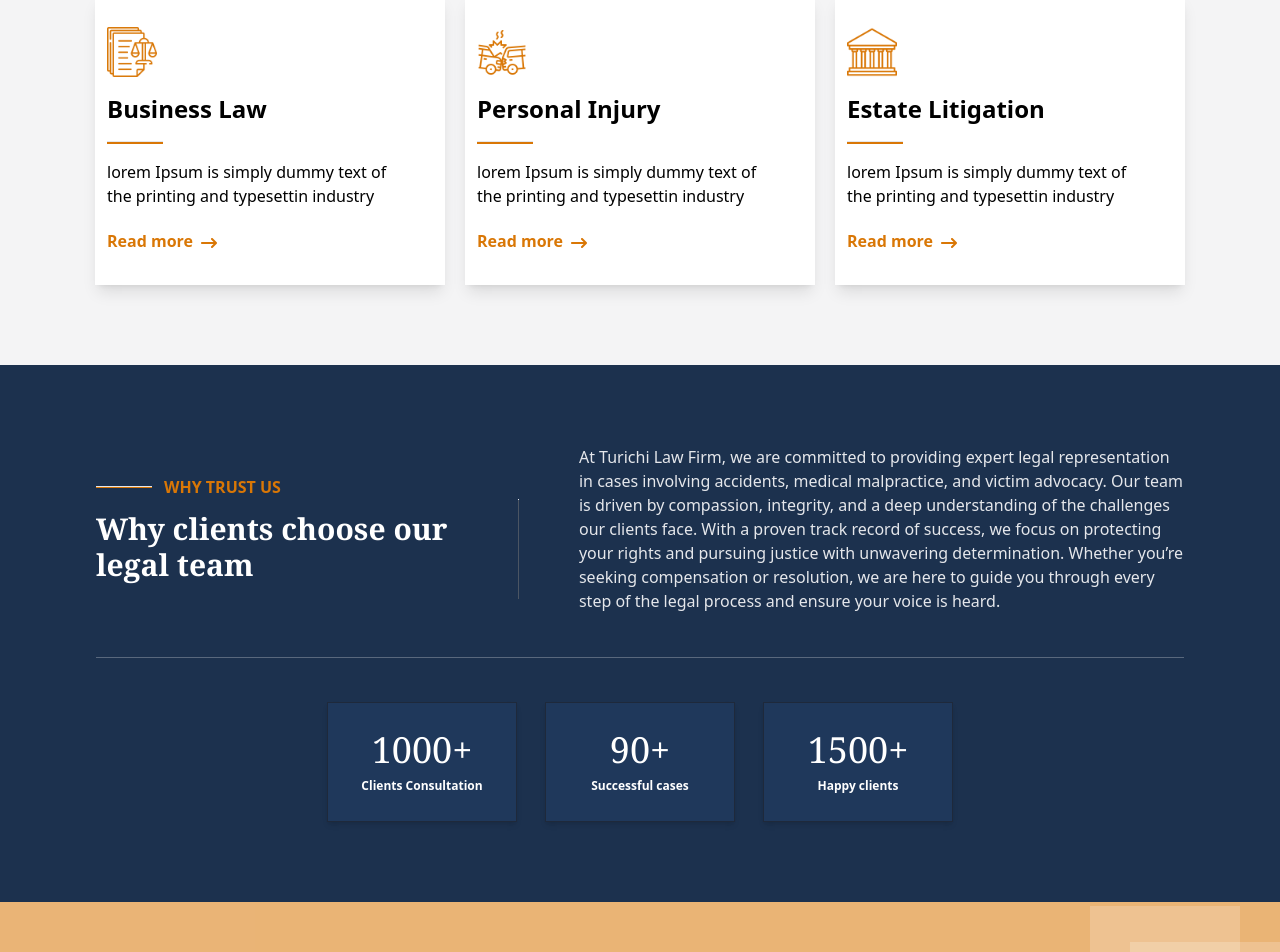
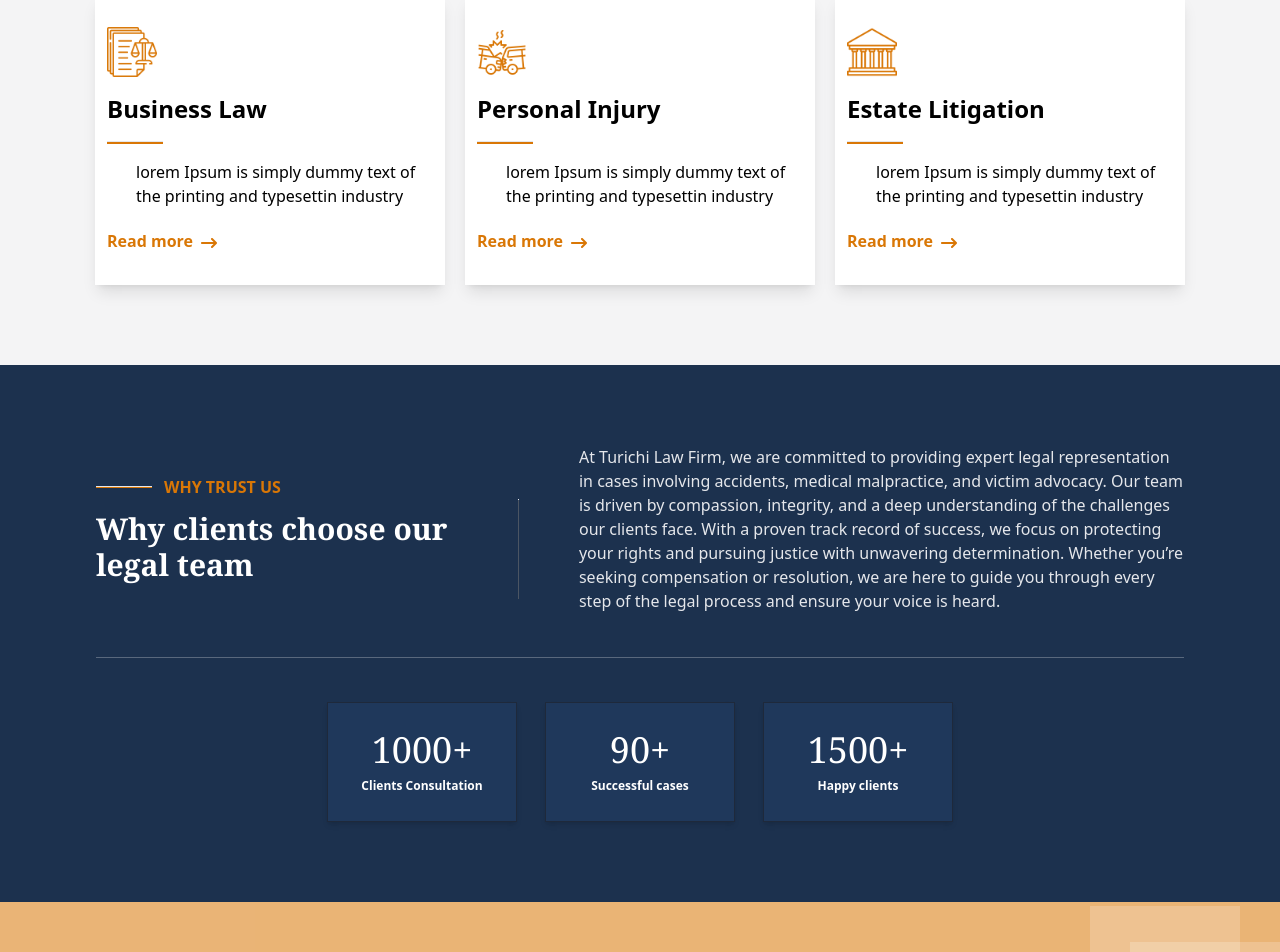
Before and after one commit to mhista/ttlFirm, a Next.js app in the folder ttlfirm/: page / in a window 1280 px wide. Shown: the part 1293-2245 px from the top of the page. Built offline with nearby package versions, Linux system fonts and the light colour scheme.

Commit message:
made changes

```diff
--- a/ttlfirm/components/common/practiceContainer.jsx
+++ b/ttlfirm/components/common/practiceContainer.jsx
@@ -18,7 +18,7 @@ const PracticeContainer = ({image1, image2, title, subtitle}) => {
         />
         <h1 className="font-bold text-2xl ">{title}</h1>
         <hr className={`${isHovered ? "bg-white" :"bg-amber-600"} h-1 w-14`} />
-        <p className=" w-[300px]  overflow-hidden text-ellipsis text-pretty">
+        <p className="w-[280px] mx-auto overflow-hidden text-ellipsis text-pretty">
           {subtitle}
         </p>
         <div
--- a/ttlfirm/components/pages/home/practiceAreas.jsx
+++ b/ttlfirm/components/pages/home/practiceAreas.jsx
@@ -13,7 +13,7 @@ const PracticeArea = () => {
 
       </div>
       <h1 className="font-bold text-3xl  lg:text-4xl">Our legal practice areas</h1>
-   <div className="w-full flex flex-col md:flex-row  flex-wrap px-10 lg:px-0 gap-5 items-center justify-center">
+   <div className="w-full flex flex-col md:flex-row  flex-wrap  lg:px-0 gap-5 items-center justify-center">
    <PracticeContainer image1={'/assets/images/biz.png'} image2={'/assets/images/biz2.png'} title={'Business Law'}
     subtitle={'lorem Ipsum is simply dummy text of the printing and typesettin industry that remains essentially unchanged after Print License Version'}/>
     <PracticeContainer image1={'/assets/images/car1.png'} image2={'/assets/images/car2.png'} title={'Personal Injury'}
```
